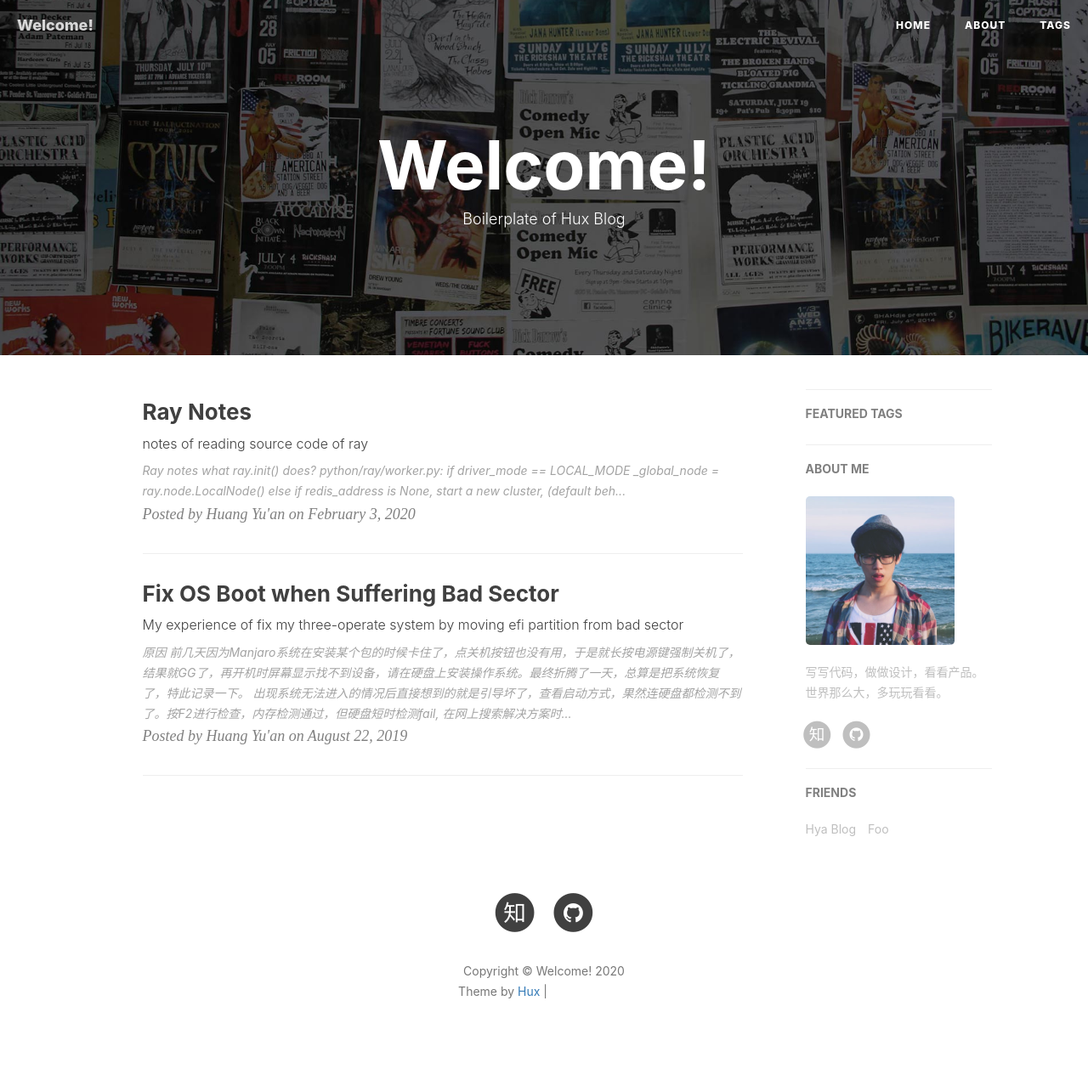
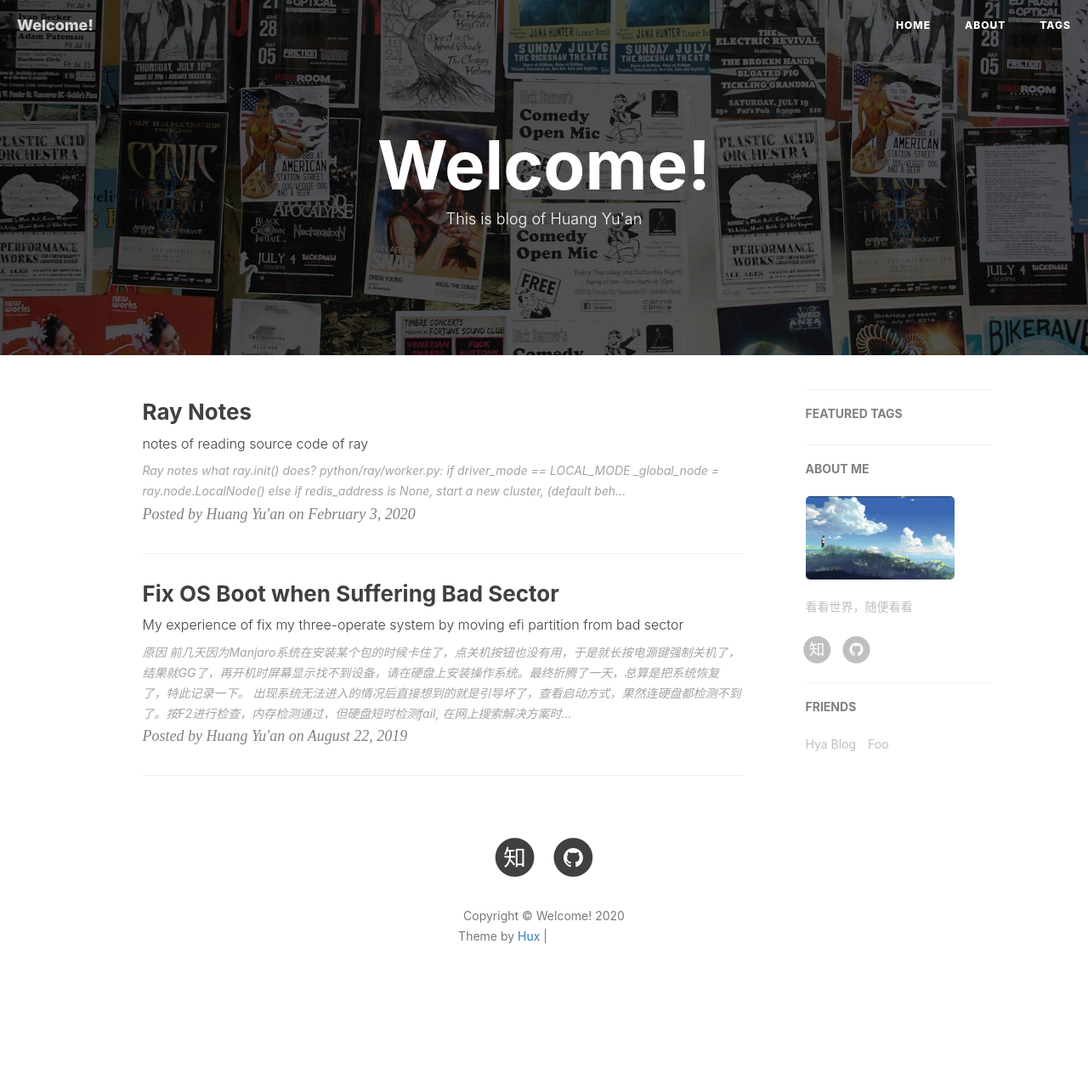
Before and after one commit to maxCodeVector/maxcodevector.github.io, a Jekyll site: the page built from index.html, in a window 1280 px wide. Shown: the whole page at 85% size. Built offline with Jekyll 4.4.1, drawn with Linux system fonts in a browser that asks for light colours; nearby versions of some CDN libraries; the list of posts is cut into pages by our own code; comment, search, counter and statistics services are not loaded; after the commit the page ends 1206 px from its top, so only the background shows below that; grey boxes are pictures that could not be loaded.

Commit message:
change img

```diff
--- a/_config.yml
+++ b/_config.yml
@@ -68,8 +68,8 @@ ga_domain: huangyu'an.me
 
 # Sidebar settings
 sidebar: true                           # whether or not using Sidebar.
-sidebar-about-description: "写写代码，做做设计，看看产品。世界那么大，多玩玩看看。"
-sidebar-avatar: /img/avatar-hux.jpg    # use absolute URL, seeing it's used in both `/` and `/about/`
+sidebar-about-description: "看看世界，随便看看"
+sidebar-avatar: /img/hya.jpg    # use absolute URL, seeing it's used in both `/` and `/about/`
 
 
 
--- a/about.html
+++ b/about.html
@@ -1,7 +1,7 @@
 ---
 layout: page
 title: "About"
-description: "Hey, this is Hux."
+description: "What do you want to get?"
 header-img: "img/about-bg.jpg"
 ---
 
--- a/index.html
+++ b/index.html
@@ -1,6 +1,6 @@
 ---
 layout: page
-description: "Boilerplate of Hux Blog"
+description: "This is blog of Huang Yu'an"
 ---
 
 {% for post in paginator.posts %}
--- a/package.json
+++ b/package.json
@@ -1,8 +1,8 @@
 {
-    "name": "hux-blog",
-    "title": "Hux Blog",
+    "name": "hya-blog",
+    "title": "Hya Blog",
     "version": "1.0.0",
-    "homepage": "http://huxpro.github.io",
+    "homepage": "http://maxcodevector.github.io",
     "author": "Hux",
     "devDependencies": {
         "grunt": "~0.4.5",
```
Also changed, not shown: img/about-bg.jpg, img/avatar-hux.jpg (deleted), img/hya.jpg (added).
